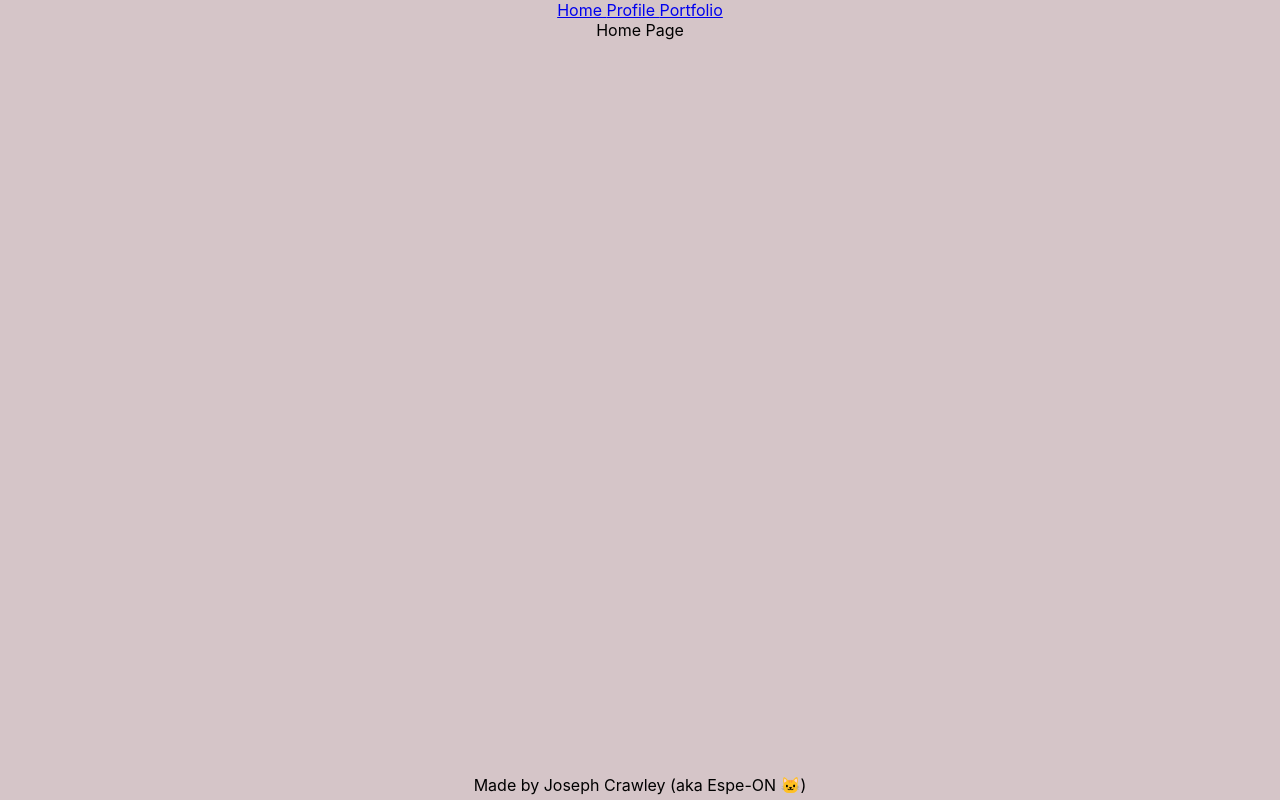
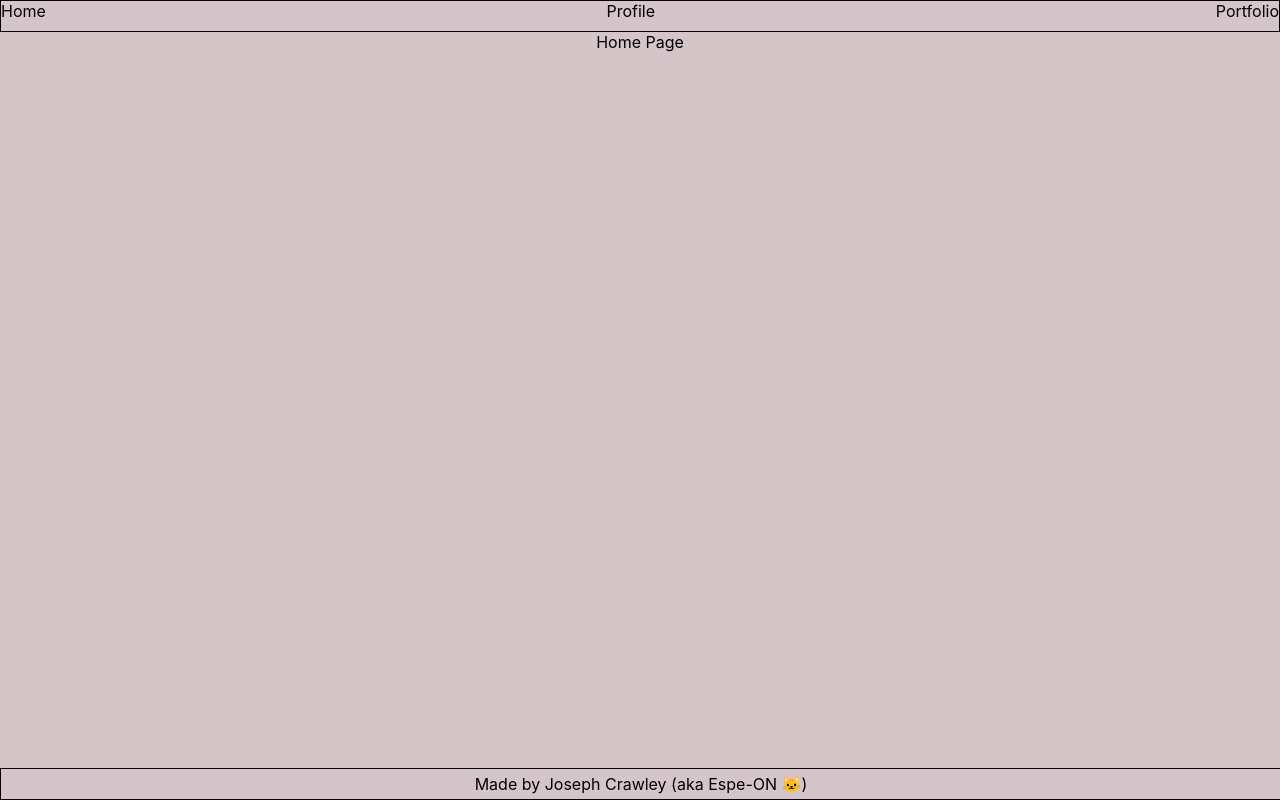
Before and after one commit to Espe-on/profile_page, a Next.js app: page /home in a window 1280 px wide. Built offline with nearby package versions, Linux system fonts and the light colour scheme.

Commit message:
Prep for home splash

```diff
--- a/components/Page/Footer/Footer.scss
+++ b/components/Page/Footer/Footer.scss
@@ -1,6 +1,6 @@
 @import 'SiteStyles.scss';
 .footer {
-  //border: black solid 1px;
+  border: black solid 1px;
   display: flex;
   align-items: center;
   justify-content: center;
--- a/components/Page/Header/Header.scss
+++ b/components/Page/Header/Header.scss
@@ -1,6 +1,15 @@
 @import 'SiteStyles.scss';
 .header {
   top: 0;
-  position: sticky;
-  font-size: $para-text;
+  min-height: 30px;
+  max-height: 45px;
+  display: flex;
+  flex-direction: row;
+  justify-content: space-between;
+  align-content: center;
+  border: black solid 1px;
+  a {
+    color:black;
+    text-decoration: none; /* no underline */
+  }
 }
--- a/components/Page/PageContainer/PageContainer.scss
+++ b/components/Page/PageContainer/PageContainer.scss
@@ -42,9 +42,12 @@ h4{
   font-size: $heading-small;
 };
 
-
-.main{
-  display: flex;
-  flex-direction: row;
-  align-items: center;
-};
+.page {
+  height: 100%;
+  width: 100%;
+  .main{
+    display: flex;
+    flex-direction: row;
+    justify-content: center;
+  };
+}
--- a/pages/index.tsx
+++ b/pages/index.tsx
@@ -5,7 +5,7 @@ import PageContainer from "../components/Page/PageContainer/PageContainer";
 import '../pages_styles/index.scss'
 
 const HomeSplashComponent: FunctionComponent = () => (
-    <div className="homeSplash">
+    <div className="home-splash">
         <Link href="/home">Enter Site</Link>
     </div>
 );
--- a/pages_styles/index.scss
+++ b/pages_styles/index.scss
@@ -1 +1,5 @@
 @import 'SiteStyles.scss';
+
+.home-splash {
+
+}
```
